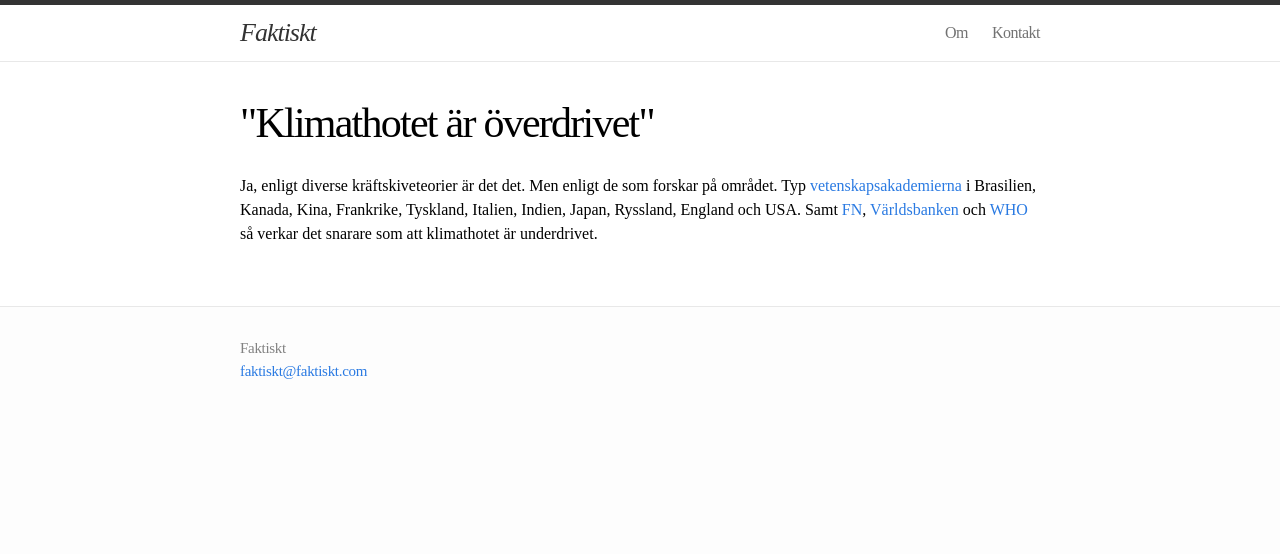
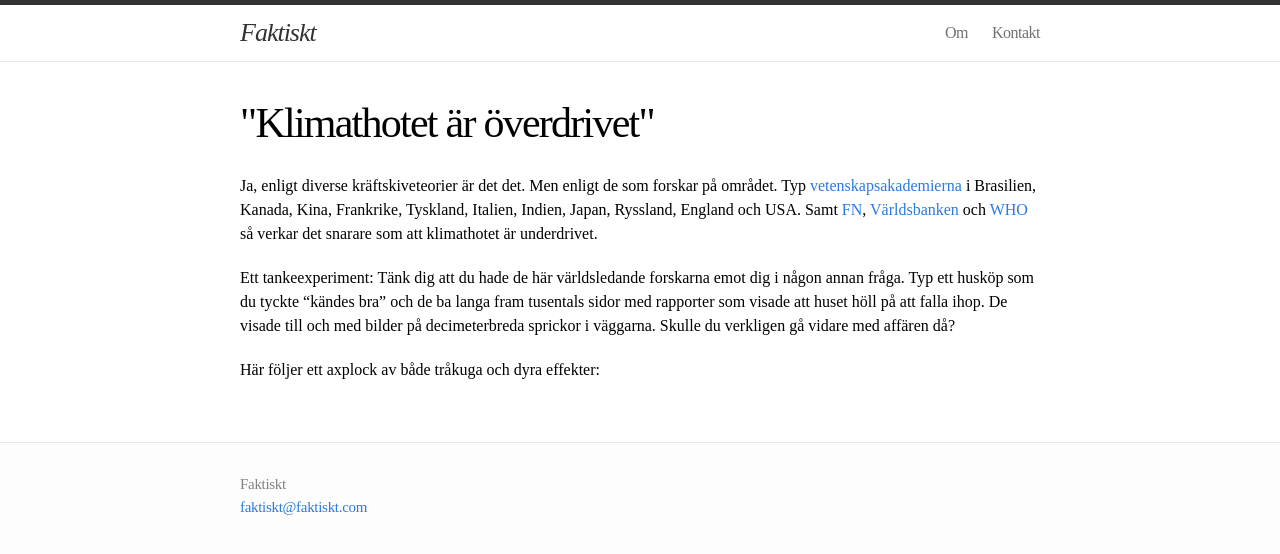
Before and after one commit to frigolitvarulv/faktiskt.github.io, a Jekyll site: the page built from miljo/klimathotet-ar-overdrivet.md, in a window 1280 px wide. Shown: the top 554 px of the page. Built offline with Jekyll 4.4.1, drawn with Linux system fonts in a browser that asks for light colours; Markdown is read by kramdown in place of the engine named in the settings.

Commit message:
Updated klimathotet-ar-overdrivet.md

```diff
--- a/miljo/klimathotet-ar-overdrivet.md
+++ b/miljo/klimathotet-ar-overdrivet.md
@@ -5,3 +5,7 @@
 ---
 
 Ja, enligt diverse kräftskiveteorier är det det. Men enligt de som forskar på området. Typ [vetenskapsakademierna](http://www.un.org/climatechange/the-science/) i Brasilien, Kanada, Kina, Frankrike, Tyskland, Italien, Indien, Japan, Ryssland, England och USA. Samt [FN](http://www.un.org/climatechange/the-science/), [Världsbanken](http://www.worldbank.org/en/topic/climatechange/overview) och [WHO](http://www.who.int/mediacentre/factsheets/fs266/en/) så verkar det snarare som att klimathotet är underdrivet.
+
+Ett tankeexperiment: Tänk dig att du hade de här världsledande forskarna emot dig i någon annan fråga. Typ ett husköp som du tyckte "kändes bra" och de ba langa fram tusentals sidor med rapporter som visade att huset höll på att falla ihop. De visade till och med bilder på decimeterbreda sprickor i väggarna. Skulle du verkligen gå vidare med affären då?
+
+Här följer ett axplock av både tråkuga och dyra effekter:
```
